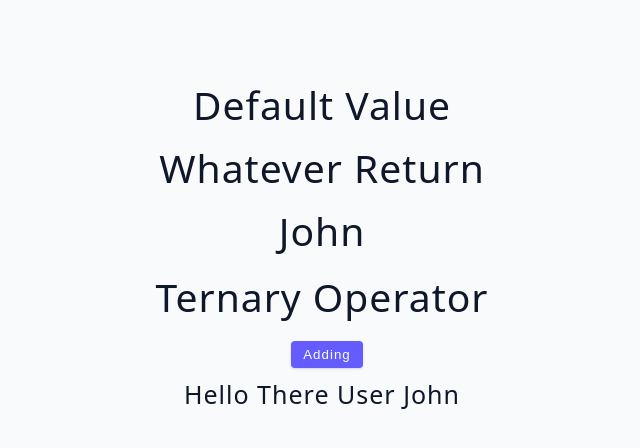
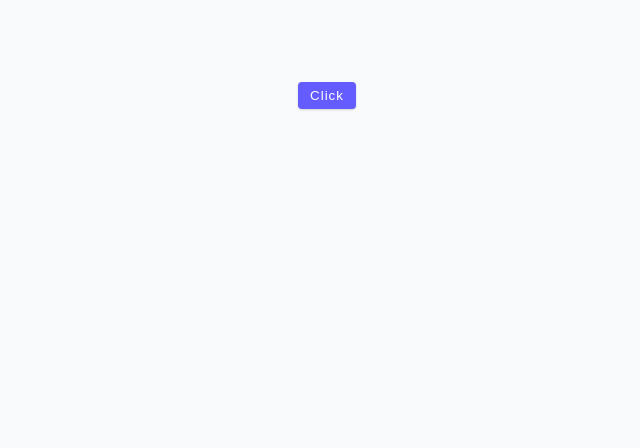
Before and after one commit to ivansemashko/ReactJSCA, a React (Vite) app in the folder 3-advanced-react/: page / in a window 1280 px wide. Shown: the top 448 px of the page, without its empty margins (318-958 px from the left). Built offline with nearby package versions, Linux system fonts and the light colour scheme.

Commit message:
Update: Toggle Challenge

```diff
--- a/3-advanced-react/src/App.jsx
+++ b/3-advanced-react/src/App.jsx
@@ -1,4 +1,4 @@
-import Started from './tutorial/03-conditional-rendering/starter/05-short-circuit-examples'
+import Started from './tutorial/03-conditional-rendering/starter/06-toggle-challenge'
 function App() {
   return (
     <div className="container">
--- a/3-advanced-react/src/tutorial/03-conditional-rendering/starter/06-toggle-challenge.jsx
+++ b/3-advanced-react/src/tutorial/03-conditional-rendering/starter/06-toggle-challenge.jsx
@@ -1,5 +1,30 @@
+import { useState } from 'react'
+
 const ToggleChallenge = () => {
-  return <h2>toggle challenge</h2>;
-};
+  const [stateValue, setStateValue] = useState(false)
 
-export default ToggleChallenge;
+  const changeButton = () => {
+    if (stateValue) setStateValue(false)
+    else setStateValue(true)
+  }
+
+  return (
+    <div>
+      <button className="btn" onClick={() => changeButton()}>
+        Click
+      </button>
+      {stateValue ? (
+        <div className="alert alert-danger">
+          <h3>True ?</h3>
+        </div>
+      ) : null}
+      {stateValue && (
+        <div>
+          <h3>True &&</h3>
+        </div>
+      )}
+    </div>
+  )
+}
+
+export default ToggleChallenge
```
